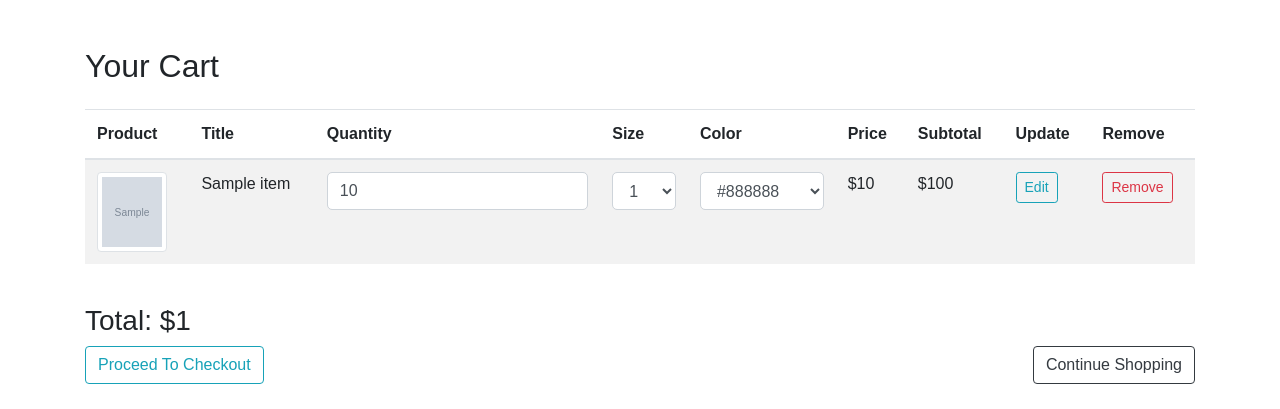
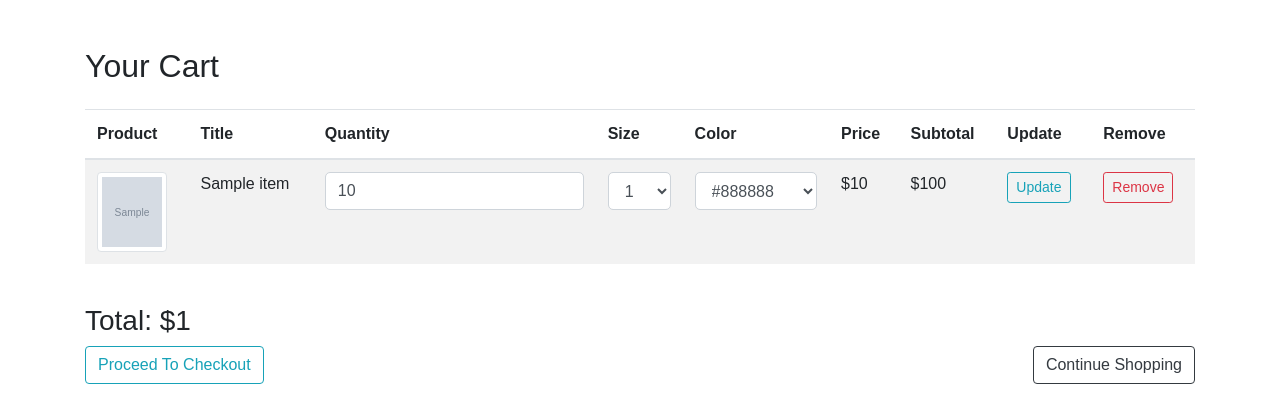
Before and after one commit to odogwukelly/Door_Shop, a Flask app: template shop/templates/customer/cart.html in a window 1280 px wide. Shown: the part 57-466 px from the top of the page. Run offline with Flask 3, Linux system fonts and the light colour scheme; the template is opened without the code that fills it: most values are stand-ins (such as "Sample title", 1, 10 or a date in 2020); grey boxes marked "Sample" are stand-in pictures; some libraries are stand-ins or nearby versions.

Commit message:
hot fix cart styling

```diff
--- a/shop/templates/customer/cart.html
+++ b/shop/templates/customer/cart.html
@@ -46,7 +46,7 @@
                     <td>${{ item.price }}</td>
                     <td>${{ item.price * item.quantity }}</td>
                     <td>
-                        <button type="submit" class="btn btn-outline-info btn-sm">Edit</button>
+                        <button type="submit" class="btn btn-outline-info btn-sm">Update</button>
                     </form>
                 </td>
                     <td>
```
